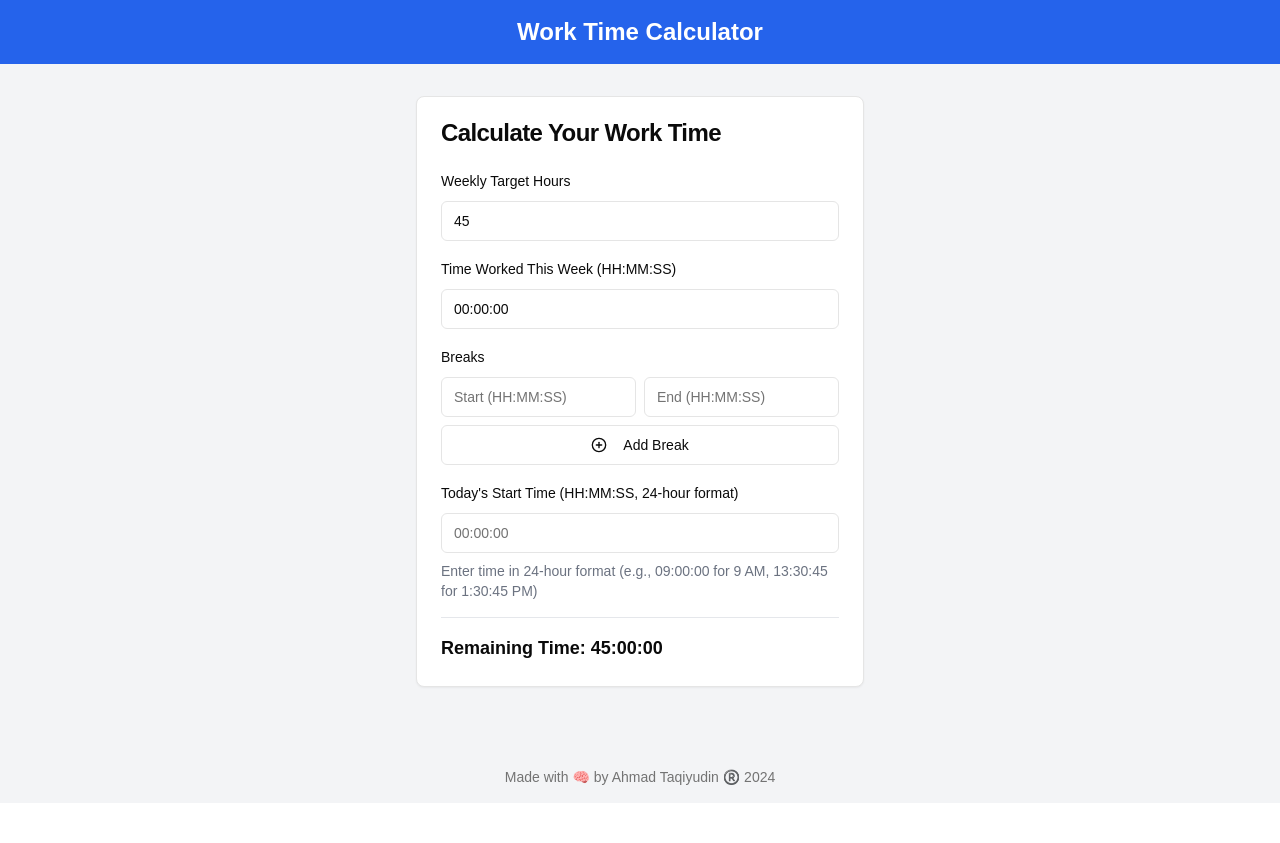
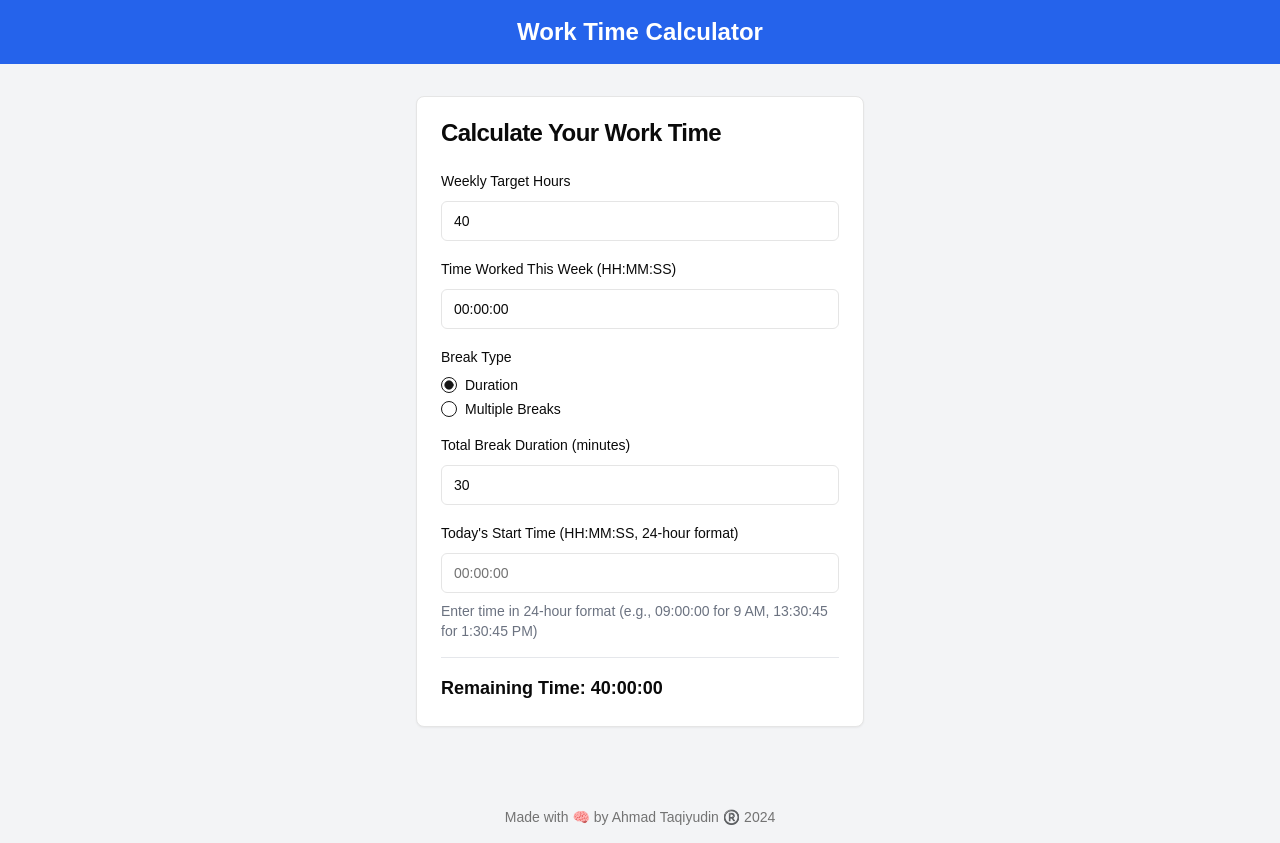
Before and after one commit to kuntaqi/work-time-calculator, a Next.js app: page / in a window 1280 px wide. Before the commit the page ends 803 px from the top, so only its background shows below. Built offline with nearby package versions, Linux system fonts and the light colour scheme.

Commit message:
Add footer

```diff
--- a/components/WorkTimeCalculator.tsx
+++ b/components/WorkTimeCalculator.tsx
@@ -6,6 +6,7 @@ import { Label } from '@/components/ui/label'
 import { Card, CardContent, CardHeader, CardTitle } from '@/components/ui/card'
 import { Button } from '@/components/ui/button'
 import { PlusCircle, Trash2 } from 'lucide-react'
+import { RadioGroup, RadioGroupItem } from '@/components/ui/radio-group'
 
 interface Break {
   start: string
@@ -13,8 +14,10 @@ interface Break {
 }
 
 export default function WorkTimeCalculator() {
-  const [weeklyTarget, setWeeklyTarget] = useState(45)
+  const [weeklyTarget, setWeeklyTarget] = useState(40)
   const [timeWorked, setTimeWorked] = useState('00:00:00')
+  const [breakType, setBreakType] = useState<'duration' | 'multiple'>('duration')
+  const [breakDuration, setBreakDuration] = useState(30)
   const [breaks, setBreaks] = useState<Break[]>([{ start: '', end: '' }])
   const [startTime, setStartTime] = useState('')
   const [remainingTime, setRemainingTime] = useState({ hours: 40, minutes: 0, seconds: 0 })
@@ -23,7 +26,7 @@ export default function WorkTimeCalculator() {
 
   useEffect(() => {
     calculateRemainingTime()
-  }, [weeklyTarget, timeWorked, breaks])
+  }, [weeklyTarget, timeWorked, breakType, breakDuration, breaks])
 
   useEffect(() => {
     if (startTime) {
@@ -36,6 +39,9 @@ export default function WorkTimeCalculator() {
     const totalWorkedSeconds = (hours * 3600) + (minutes * 60) + seconds
 
     let totalBreakSeconds = 0
+    if (breakType === 'duration') {
+      totalBreakSeconds = breakDuration * 60
+    } else {
       breaks.forEach(breakItem => {
         if (breakItem.start && breakItem.end) {
           const [startHours, startMinutes, startSeconds] = breakItem.start.split(':').map(Number)
@@ -48,6 +54,7 @@ export default function WorkTimeCalculator() {
           totalBreakSeconds += breakSeconds
         }
       })
+    }
 
     const adjustedWorkedSeconds = Math.max(totalWorkedSeconds - totalBreakSeconds, 0)
     const targetSeconds = weeklyTarget * 3600
@@ -120,6 +127,30 @@ export default function WorkTimeCalculator() {
             />
           </div>
           <div className="space-y-2">
+            <Label>Break Type</Label>
+            <RadioGroup value={breakType} onValueChange={(value) => setBreakType(value as 'duration' | 'multiple')}>
+              <div className="flex items-center space-x-2">
+                <RadioGroupItem value="duration" id="duration" />
+                <Label htmlFor="duration">Duration</Label>
+              </div>
+              <div className="flex items-center space-x-2">
+                <RadioGroupItem value="multiple" id="multiple" />
+                <Label htmlFor="multiple">Multiple Breaks</Label>
+              </div>
+            </RadioGroup>
+          </div>
+          {breakType === 'duration' ? (
+              <div className="space-y-2">
+                <Label htmlFor="breakDuration">Total Break Duration (minutes)</Label>
+                <Input
+                    id="breakDuration"
+                    type="number"
+                    value={breakDuration}
+                    onChange={(e) => setBreakDuration(Number(e.target.value))}
+                />
+              </div>
+          ) : (
+              <div className="space-y-2">
                 <Label>Breaks</Label>
                 {breaks.map((breakItem, index) => (
                     <div key={index} className="flex space-x-2 items-center">
@@ -151,6 +182,7 @@ export default function WorkTimeCalculator() {
                   <PlusCircle className="mr-2 h-4 w-4" /> Add Break
                 </Button>
               </div>
+          )}
           <div className="space-y-2">
             <Label htmlFor="startTime">Today's Start Time (HH:MM:SS, 24-hour format)</Label>
             <Input
--- /dev/null
+++ b/components/ui/radio-group.tsx
@@ -0,0 +1,44 @@
+"use client"
+
+import * as React from "react"
+import * as RadioGroupPrimitive from "@radix-ui/react-radio-group"
+import { Circle } from "lucide-react"
+
+import { cn } from "@/lib/utils"
+
+const RadioGroup = React.forwardRef<
+  React.ElementRef<typeof RadioGroupPrimitive.Root>,
+  React.ComponentPropsWithoutRef<typeof RadioGroupPrimitive.Root>
+>(({ className, ...props }, ref) => {
+  return (
+    <RadioGroupPrimitive.Root
+      className={cn("grid gap-2", className)}
+      {...props}
+      ref={ref}
+    />
+  )
+})
+RadioGroup.displayName = RadioGroupPrimitive.Root.displayName
+
+const RadioGroupItem = React.forwardRef<
+  React.ElementRef<typeof RadioGroupPrimitive.Item>,
+  React.ComponentPropsWithoutRef<typeof RadioGroupPrimitive.Item>
+>(({ className, ...props }, ref) => {
+  return (
+    <RadioGroupPrimitive.Item
+      ref={ref}
+      className={cn(
+        "aspect-square h-4 w-4 rounded-full border border-primary text-primary ring-offset-background focus:outline-none focus-visible:ring-2 focus-visible:ring-ring focus-visible:ring-offset-2 disabled:cursor-not-allowed disabled:opacity-50",
+        className
+      )}
+      {...props}
+    >
+      <RadioGroupPrimitive.Indicator className="flex items-center justify-center">
+        <Circle className="h-2.5 w-2.5 fill-current text-current" />
+      </RadioGroupPrimitive.Indicator>
+    </RadioGroupPrimitive.Item>
+  )
+})
+RadioGroupItem.displayName = RadioGroupPrimitive.Item.displayName
+
+export { RadioGroup, RadioGroupItem }
--- a/package.json
+++ b/package.json
@@ -9,6 +9,7 @@
   },
   "dependencies": {
     "@radix-ui/react-label": "^2.1.0",
+    "@radix-ui/react-radio-group": "^1.2.1",
     "@radix-ui/react-slot": "^1.1.0",
     "class-variance-authority": "^0.7.1",
     "clsx": "^2.1.1",
```
Also changed, not shown: 1 other file (tests, documents, lock files or other folders). Lines whose indentation alone changed are shown as unchanged.
